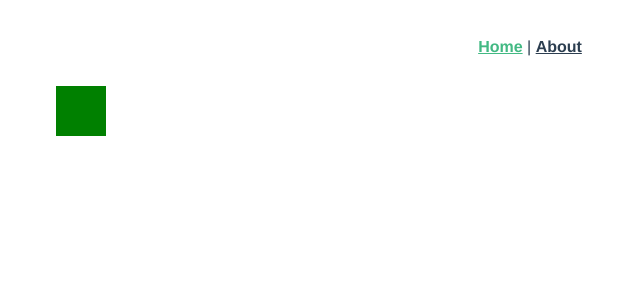
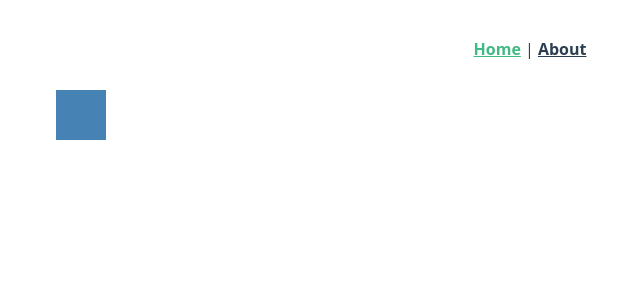
Before and after one commit to mitevpi/daylight-gan-app, a Vue app: page / in a window 1280 px wide. Shown: the top 300 px of the page, without its empty margins (110-750 px from the left). Built offline with nearby package versions, Linux system fonts and the light colour scheme.

Commit message:
pre vuetify snap

```diff
--- a/package.json
+++ b/package.json
@@ -1,5 +1,5 @@
 {
-  "name": "vue-template",
+  "name": "daylight-gan",
   "version": "0.1.0",
   "private": true,
   "scripts": {
--- a/public/index.html
+++ b/public/index.html
@@ -5,11 +5,11 @@
     <meta http-equiv="X-UA-Compatible" content="IE=edge">
     <meta name="viewport" content="width=device-width,initial-scale=1.0">
     <link rel="icon" href="<%= BASE_URL %>favicon.ico">
-    <title>vue-vanilla-template</title>
+    <title>Daylight GAN</title>
   </head>
   <body>
     <noscript>
-      <strong>We're sorry but vue-vanilla-template doesn't work properly without JavaScript enabled. Please enable it to continue.</strong>
+      <strong>We're sorry but Daylight GAN doesn't work properly without JavaScript enabled. Please enable it to continue.</strong>
     </noscript>
     <div id="app"></div>
     <!-- built files will be auto injected -->
--- a/src/App.vue
+++ b/src/App.vue
@@ -12,7 +12,7 @@
 
 <style>
 #app {
-  font-family: "Avenir", Helvetica, Arial, sans-serif;
+  font-family: "Open Sans", Helvetica, Arial, sans-serif;
   -webkit-font-smoothing: antialiased;
   -moz-osx-font-smoothing: grayscale;
   text-align: center;
--- a/src/components/HelloWorld.vue
+++ b/src/components/SketchPad.vue
@@ -2,15 +2,17 @@
   <div id="container" class="svg-container" align="center">
     <svg v-if="redrawToggle === true" ref="svg" :width="svgWidth" :height="svgHeight">
       <g>
+        <transition-group name="fade" tag="g">
           <rect
             v-for="item in dataSet"
             :key="item.x"
-          fill="green"
+            class="bar-positive"
             :x="item.x"
             :y="item.y"
             :width="50"
             :height="50"
           />
+        </transition-group>
       </g>
     </svg>
   </div>
@@ -22,7 +24,7 @@
 // import { transition } from "d3-transition";
 
 export default {
-  name: "HelloWorld",
+  name: "SketchPad",
   props: {
     msg: String
   },
@@ -44,7 +46,6 @@ export default {
     this.svg = this.$refs.svg;
     this.svg.addEventListener("mousemove", e => {
       const dim = e.target.getBoundingClientRect();
-      // console.log(e.clientX, e.clientY); // log the mouse x,y position
       this.mouseX = e.clientX - dim.left;
       this.mouseY = e.clientY - dim.top;
     });
@@ -73,4 +74,11 @@ export default {
   vertical-align: top;
   overflow: hidden;
 }
+
+.fade-enter-active {
+  transition: opacity 0.25s;
+}
+.fade-enter {
+  opacity: 0;
+}
 </style>
--- a/src/views/Home.vue
+++ b/src/views/Home.vue
@@ -1,17 +1,17 @@
 <template>
   <div class="home">
-    <HelloWorld msg="Welcome to Your Vue.js App" />
+    <SketchPad msg="Welcome to Your Vue.js App" />
   </div>
 </template>
 
 <script>
 // @ is an alias to /src
-import HelloWorld from "../components/HelloWorld.vue";
+import SketchPad from "../components/SketchPad.vue";
 
 export default {
   name: "Home",
   components: {
-    HelloWorld
+    SketchPad
   }
 };
 </script>
```
Lines whose indentation alone changed are shown as unchanged.
